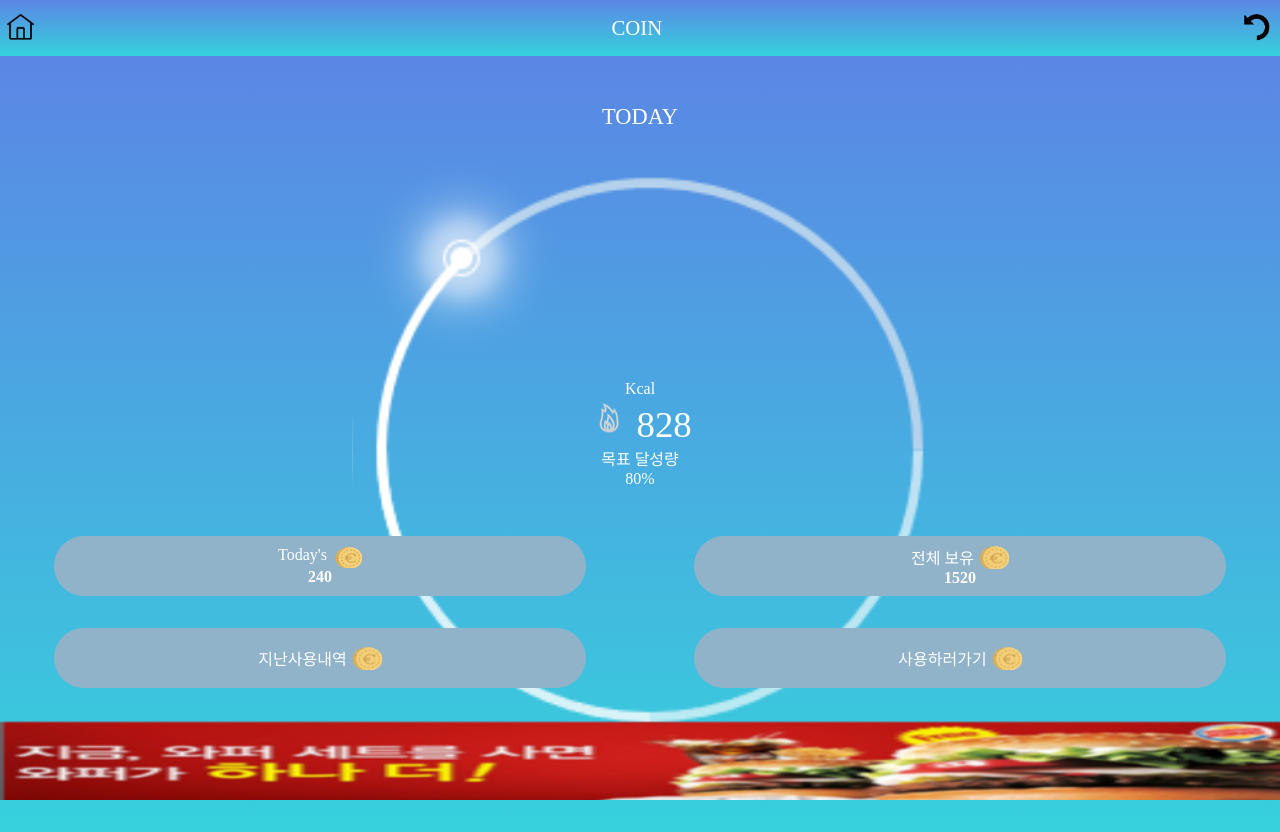
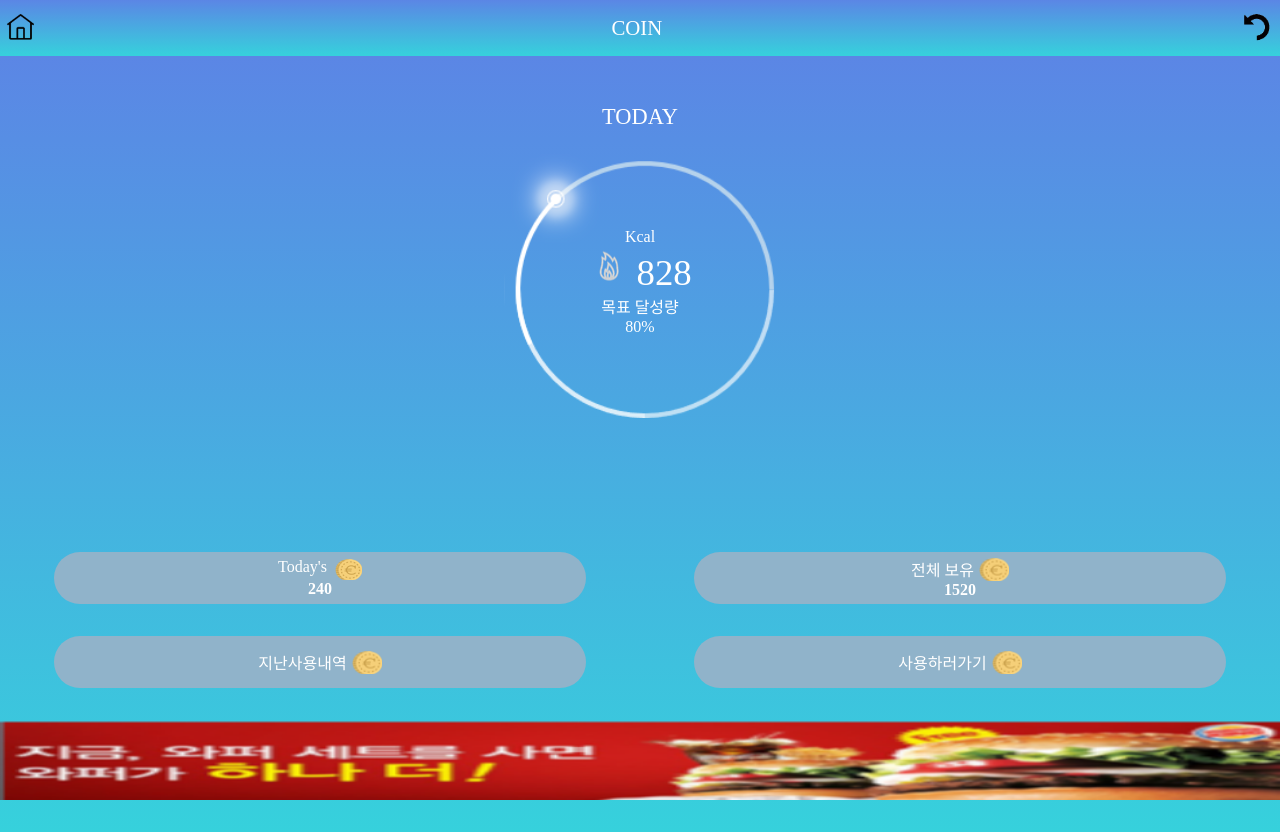
Before and after one commit to uhmseohun/everyone-meeting, a Vue app: page /#/coin in a window 1280 px wide. Built offline with nearby package versions, Linux system fonts and the light colour scheme; what vue-swal would draw is missing.

Commit message:
feat: change circle's size

```diff
--- a/src/views/Coin.vue
+++ b/src/views/Coin.vue
@@ -79,8 +79,8 @@ export default {
   }
 
   &__circle {
-    width: 45vw;
-    height: 45vw;
+    width: 17rem;
+    height: 17rem;
 
     margin-top: 1rem;
 
@@ -119,7 +119,7 @@ export default {
     border-radius: 50px;
     padding: 10px;
     width: 40%;
-    height: 2.5rem;
+    height: 2rem;
     margin-bottom: 2rem;
 
     color: white;
```
